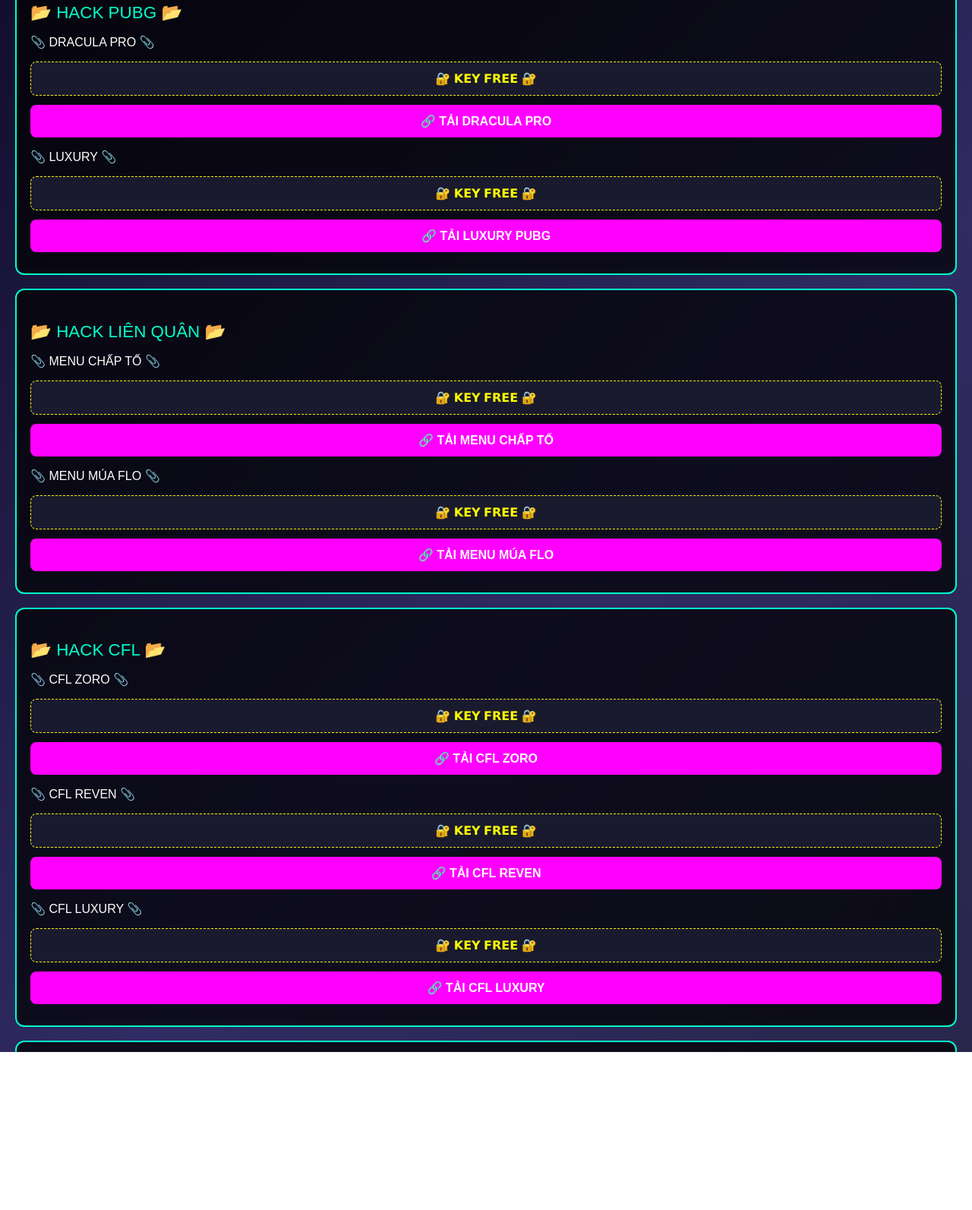
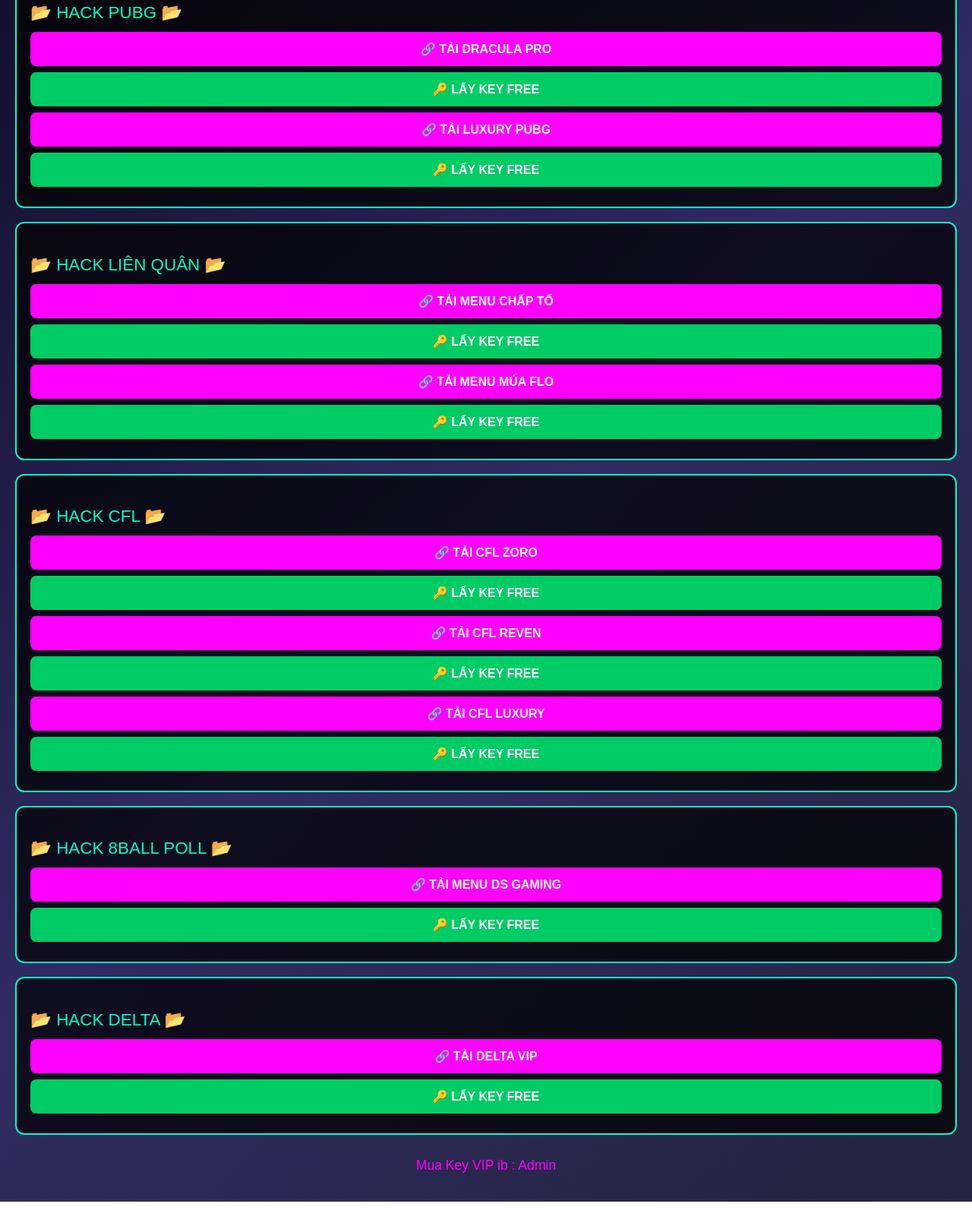
Before and after one commit to JQK-IOS/JQK, a plain HTML site: page index.html in a window 1280 px wide. Shown: the part 140-1733 px from the top of the page at 76% size. Drawn offline with Linux system fonts and the light colour scheme.

Commit message:
Update index.html

```diff
--- a/index.html
+++ b/index.html
@@ -43,16 +43,19 @@
             display: block;
             background: #ff00ff;
             color: white;
-            padding: 12px;
+            padding: 13px;
             text-align: center;
             border-radius: 8px;
-            margin: 10px 0;
+            margin: 8px 0;
             font-weight: bold;
             text-decoration: none;
         }
         .link-btn:hover {
             background: #00ffcc;
             color: black;
+        }
+        .btn-key {
+            background: #00cc66;
         }
     </style>
 </head>
@@ -62,55 +65,46 @@
     <div class="box">
         <p class="title">📂 HACK PUBG 📂</p>
 
-        <p>📎 DRACULA PRO 📎</p>
-        <div class="key">🔐 𝗞𝗘𝗬 𝗙𝗥𝗘𝗘 🔐</div>
-        <a href="https://your-link-here.com/dracula" class="link-btn">🔗 TẢI DRACULA PRO</a>
+        <a href="https://ipas.cc/ttuhk8" class="link-btn">🔗 TẢI DRACULA PRO</a>
+        <a href="https://traffic68.com/vuot-link/8evzfdc" class="link-btn btn-key">🔑 LẤY KEY FREE</a>
 
-        <p>📎 LUXURY 📎</p>
-        <div class="key">🔐 𝗞𝗘𝗬 𝗙𝗥𝗘𝗘 🔐</div>
-        <a href="https://your-link-here.com/luxury" class="link-btn">🔗 TẢI LUXURY PUBG</a>
+        <a href="https://ipas.cc/sim8dk" class="link-btn">🔗 TẢI LUXURY PUBG</a>
+        <a href="https://traffic68.com/vuot-link/n89wgb7" class="link-btn btn-key">🔑 LẤY KEY FREE</a>
     </div>
 
     <div class="box">
         <p class="title">📂 HACK LIÊN QUÂN 📂</p>
 
-        <p>📎 MENU CHẤP TỐ 📎</p>
-        <div class="key">🔐 𝗞𝗘𝗬 𝗙𝗥𝗘𝗘 🔐</div>
-        <a href="https://your-link-here.com/chapto" class="link-btn">🔗 TẢI MENU CHẤP TỐ</a>
+        <a href="#" class="link-btn">🔗 TẢI MENU CHẤP TỐ</a>
+        <a href="#" class="link-btn btn-key">🔑 LẤY KEY FREE</a>
 
-        <p>📎 MENU MÚA FLO 📎</p>
-        <div class="key">🔐 𝗞𝗘𝗬 𝗙𝗥𝗘𝗘 🔐</div>
-        <a href="https://your-link-here.com/muaflo" class="link-btn">🔗 TẢI MENU MÚA FLO</a>
+        <a href="#" class="link-btn">🔗 TẢI MENU MÚA FLO</a>
+        <a href="#" class="link-btn btn-key">🔑 LẤY KEY FREE</a>
     </div>
 
     <div class="box">
         <p class="title">📂 HACK CFL 📂</p>
 
-        <p>📎 CFL ZORO 📎</p>
-        <div class="key">🔐 𝗞𝗘𝗬 𝗙𝗥𝗘𝗘 🔐</div>
-        <a href="https://your-link-here.com/zoro" class="link-btn">🔗 TẢI CFL ZORO</a>
+        <a href="#" class="link-btn">🔗 TẢI CFL ZORO</a>
+        <a href="#" class="link-btn btn-key">🔑 LẤY KEY FREE</a>
 
-        <p>📎 CFL REVEN 📎</p>
-        <div class="key">🔐 𝗞𝗘𝗬 𝗙𝗥𝗘𝗘 🔐</div>
-        <a href="https://your-link-here.com/reven" class="link-btn">🔗 TẢI CFL REVEN</a>
+        <a href="#" class="link-btn">🔗 TẢI CFL REVEN</a>
+        <a href="#" class="link-btn btn-key">🔑 LẤY KEY FREE</a>
 
-        <p>📎 CFL LUXURY 📎</p>
-        <div class="key">🔐 𝗞𝗘𝗬 𝗙𝗥𝗘𝗘 🔐</div>
-        <a href="https://your-link-here.com/cfl-luxury" class="link-btn">🔗 TẢI CFL LUXURY</a>
+        <a href="#" class="link-btn">🔗 TẢI CFL LUXURY</a>
+        <a href="#" class="link-btn btn-key">🔑 LẤY KEY FREE</a>
     </div>
 
     <div class="box">
         <p class="title">📂 HACK 8BALL POLL 📂</p>
-        <p>📎 MENU DS GAMING 📎</p>
-        <div class="key">🔐 𝗞𝗘𝗬 𝗙𝗥𝗘𝗘 🔐</div>
-        <a href="https://your-link-here.com/dsgaming" class="link-btn">🔗 TẢI MENU DS GAMING</a>
+        <a href="#" class="link-btn">🔗 TẢI MENU DS GAMING</a>
+        <a href="#" class="link-btn btn-key">🔑 LẤY KEY FREE</a>
     </div>
 
     <div class="box">
         <p class="title">📂 HACK DELTA 📂</p>
-        <p>📎 MENU DELTA VIP 📎</p>
-        <div class="key">🔐 𝗞𝗘𝗬 𝗙𝗥𝗘𝗘 🔐</div>
-        <a href="https://your-link-here.com/delta" class="link-btn">🔗 TẢI DELTA VIP</a>
+        <a href="#" class="link-btn">🔗 TẢI DELTA VIP</a>
+        <a href="#" class="link-btn btn-key">🔑 LẤY KEY FREE</a>
     </div>
 
     <p style="text-align:center; margin-top:30px; color:#ff00ff; font-size:1.1em;">
```
